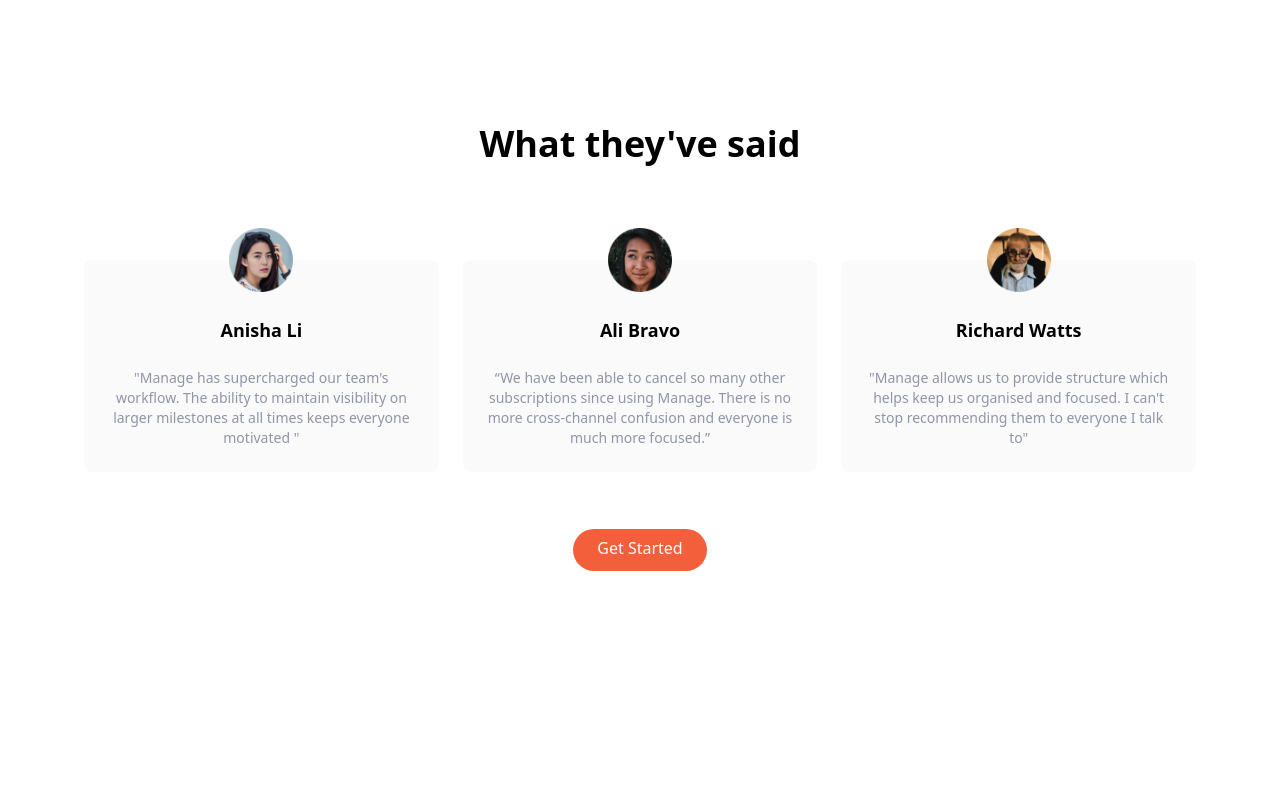
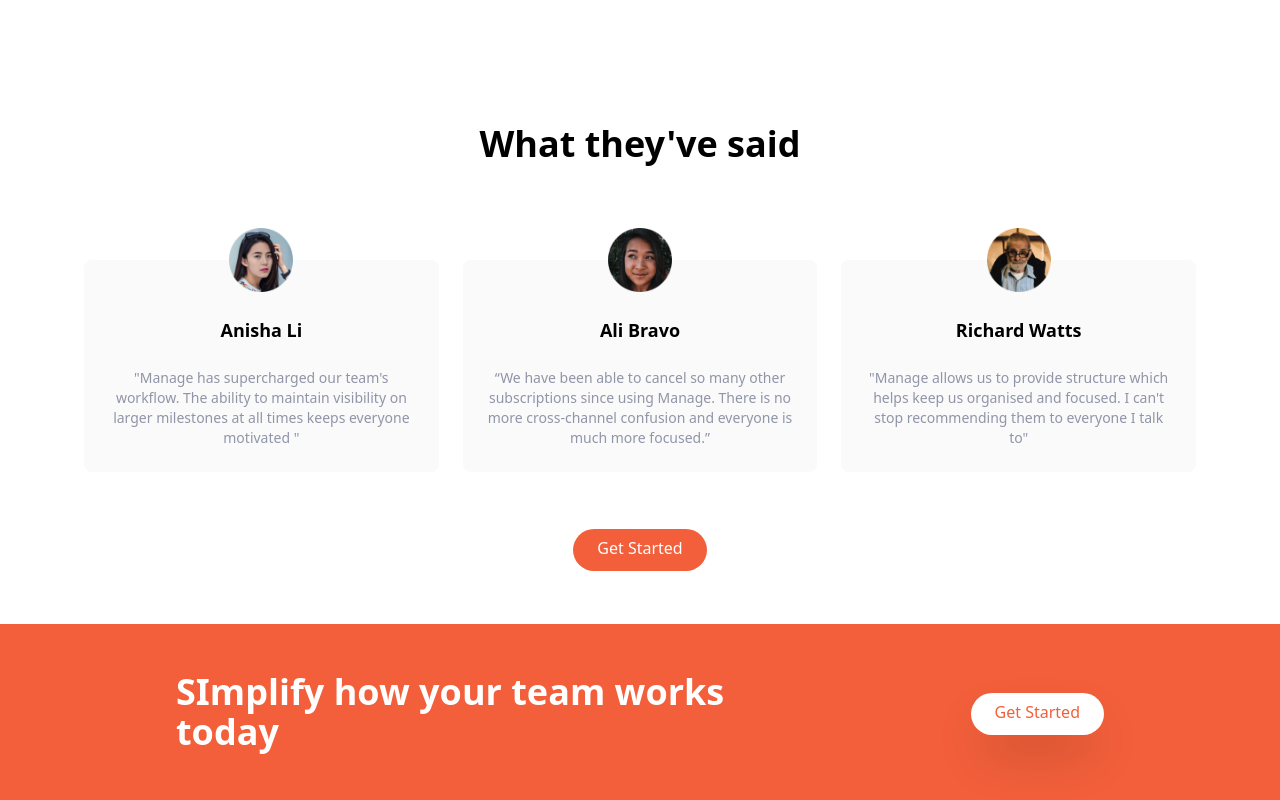
Before and after one commit to FrankNjoroge/Manage-landing-page, a website: page index.html in a window 1280 px wide. Shown: the part 1144-1944 px from the top of the page. Before the commit the page ends 1768 px from the top, so only its background shows below. Drawn offline with Linux system fonts and the light colour scheme.

Commit message:
add call-to-action section

```diff
--- a/index.html
+++ b/index.html
@@ -224,5 +224,27 @@
         </div>
       </div>
     </section>
+
+    <section id="cta" class="bg-brightRed">
+      <!-- flex container -->
+      <div
+        class="container flex flex-col items-center justify-between px-6 py-24 mx-auto space-y-12 md:py-12 md:flex-row md:space-y-0"
+      >
+        <!-- Heading -->
+        <h2
+          class="text-5xl font-bold leading-tight text-center text-white md:text-4xl md:max-w-xl md:text-left"
+        >
+          SImplify how your team works today
+        </h2>
+        <!-- button -->
+        <div>
+          <a
+            href=""
+            class="p-3 px-6 pt-2 text-brightRed bg-white shadow-2xl rounded-full baseline hover:bg-gray-800 cursor-pointer"
+            >Get Started</a
+          >
+        </div>
+      </div>
+    </section>
   </body>
 </html>
```
Also changed, not shown: css/main.css.
